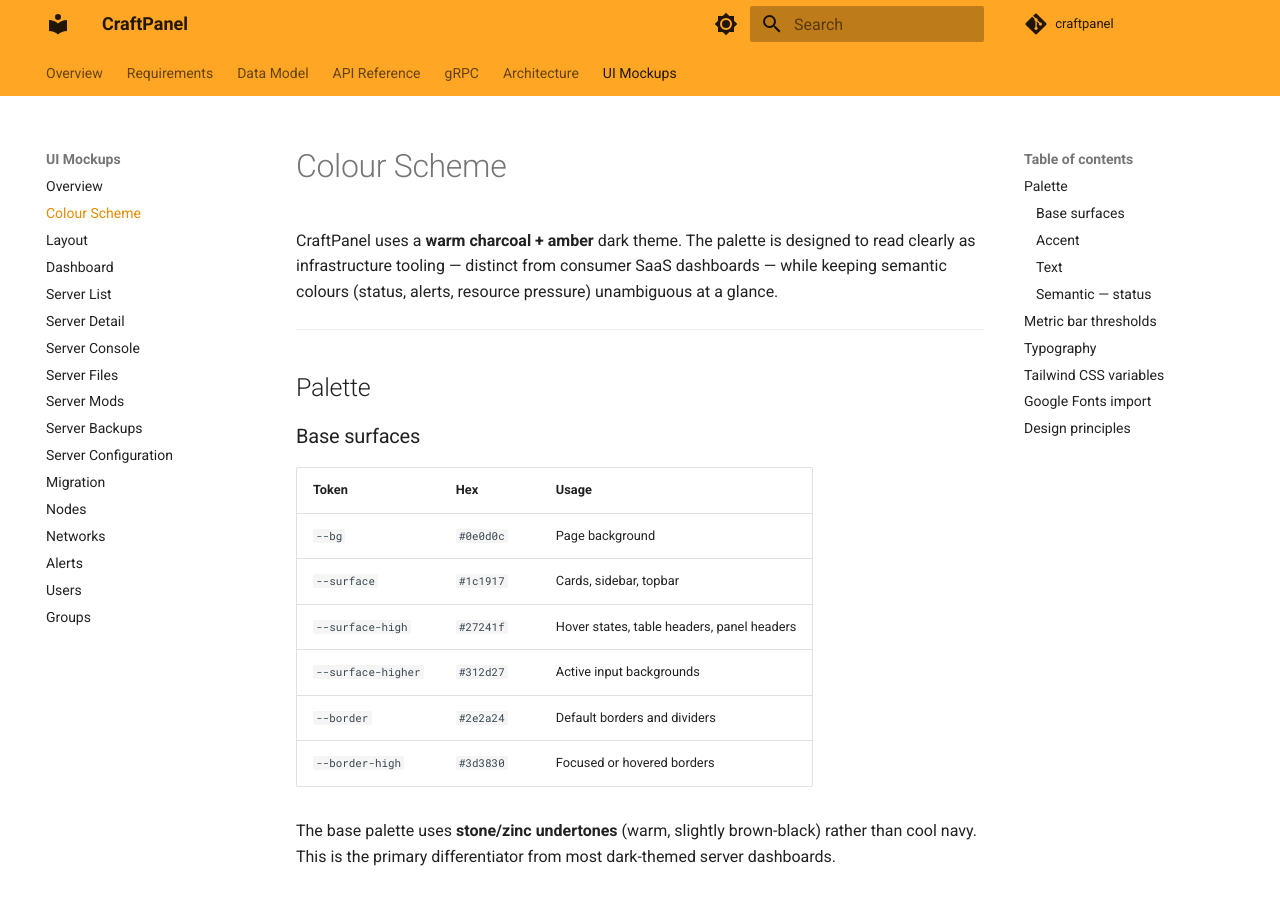
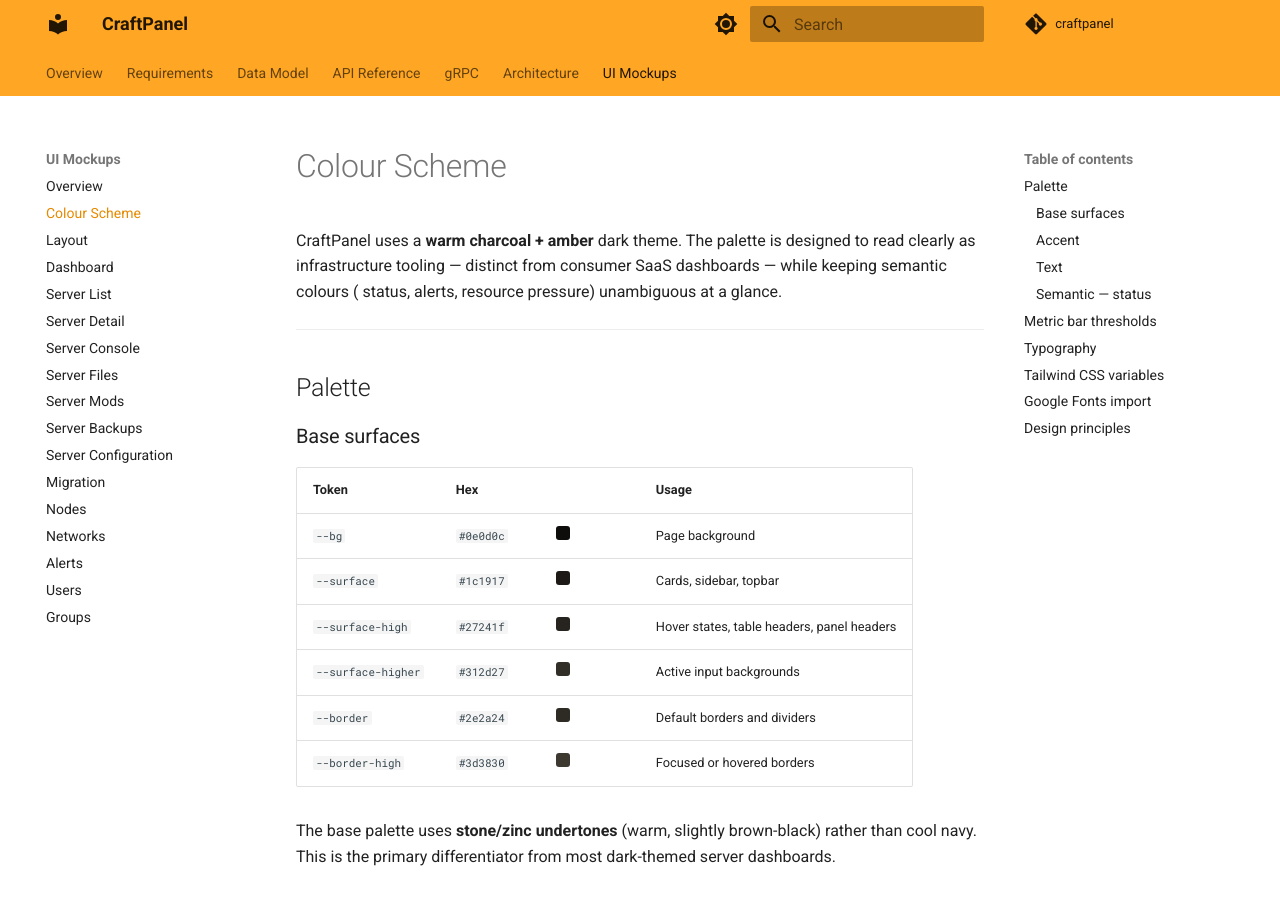
Before and after one commit to nelsongraca/craftpanel, an MkDocs documentation site: the page built from docs/screens/colour-scheme.md, in a window 1280 px wide and 900 px high. Built offline with MkDocs 1.6.1 and Material for MkDocs 9.7.7, drawn with Linux system fonts in a browser that asks for light colours; comment, search, counter and statistics services are not loaded; some of the changed lines change nothing that is shown.

Commit message:
add colour swatches

````diff
--- /dev/null
+++ b/docs/custom/js.js
@@ -0,0 +1,14 @@
+class ColorSwatch extends HTMLElement {
+  connectedCallback() {
+    // You can even grab an attribute like 'hex'
+    const hex = this.getAttribute('hex');
+    this.style.backgroundColor = hex;
+    this.style.display = 'inline-block';
+    this.style.width = '14px';
+    this.style.height = '14px';
+    this.style.borderRadius = '3px';
+  }
+}
+
+// Register the custom element
+customElements.define('swat-ch', ColorSwatch);
--- a/docs/screens/colour-scheme.md
+++ b/docs/screens/colour-scheme.md
@@ -1,6 +1,7 @@
 # Colour Scheme
 
-CraftPanel uses a **warm charcoal + amber** dark theme. The palette is designed to read clearly as infrastructure tooling — distinct from consumer SaaS dashboards — while keeping semantic colours (status, alerts, resource pressure) unambiguous at a glance.
+CraftPanel uses a **warm charcoal + amber** dark theme. The palette is designed to read clearly as infrastructure tooling — distinct from consumer SaaS dashboards — while keeping semantic colours (
+status, alerts, resource pressure) unambiguous at a glance.
 
 ---
 
@@ -8,51 +9,51 @@
 
 ### Base surfaces
 
-| Token | Hex | Usage |
-|---|---|---|
-| `--bg` | `#0e0d0c` | Page background |
-| `--surface` | `#1c1917` | Cards, sidebar, topbar |
-| `--surface-high` | `#27241f` | Hover states, table headers, panel headers |
-| `--surface-higher` | `#312d27` | Active input backgrounds |
-| `--border` | `#2e2a24` | Default borders and dividers |
-| `--border-high` | `#3d3830` | Focused or hovered borders |
+| Token              | Hex       |                                   | Usage                                      |
+|--------------------|-----------|-----------------------------------|--------------------------------------------|
+| `--bg`             | `#0e0d0c` | <swat-ch hex="#0e0d0c"></swat-ch> | Page background                            |
+| `--surface`        | `#1c1917` | <swat-ch hex="#1c1917"></swat-ch> | Cards, sidebar, topbar                     |
+| `--surface-high`   | `#27241f` | <swat-ch hex="#27241f"></swat-ch> | Hover states, table headers, panel headers |
+| `--surface-higher` | `#312d27` | <swat-ch hex="#312d27"></swat-ch> | Active input backgrounds                   |
+| `--border`         | `#2e2a24` | <swat-ch hex="#2e2a24"></swat-ch> | Default borders and dividers               |
+| `--border-high`    | `#3d3830` | <swat-ch hex="#3d3830"></swat-ch> | Focused or hovered borders                 |
 
 The base palette uses **stone/zinc undertones** (warm, slightly brown-black) rather than cool navy. This is the primary differentiator from most dark-themed server dashboards.
 
 ### Accent
 
-| Token | Hex | Usage |
-|---|---|---|
-| `--accent` | `#d97706` | Primary buttons, active nav, normal-range metric bars |
-| `--accent-bright` | `#f59e0b` | Button hover, highlights |
-| `--accent-subtle` | `rgba(217,119,6,0.07)` | Active nav background tint |
-| `--accent-glow` | `rgba(217,119,6,0.15)` | Button focus glow |
+| Token             | Hex                    |                                                | Usage                                                 |
+|-------------------|------------------------|:-----------------------------------------------|-------------------------------------------------------|
+| `--accent`        | `#d97706`              | <swat-ch hex="#d97706"></swat-ch>              | Primary buttons, active nav, normal-range metric bars |
+| `--accent-bright` | `#f59e0b`              | <swat-ch hex="#f59e0b"></swat-ch>              | Button hover, highlights                              |
+| `--accent-subtle` | `rgba(217,119,6,0.07)` | <swat-ch hex="rgba(217,119,6,0.07)"></swat-ch> | Active nav background tint                            |
+| `--accent-glow`   | `rgba(217,119,6,0.15)` | <swat-ch hex="rgba(217,119,6,0.15)"></swat-ch> | Button focus glow                                     |
 
 Amber is used sparingly — active state, primary action, and metric bars within normal range. It should never appear as a background fill on large areas.
 
 ### Text
 
-| Token | Hex | Usage |
-|---|---|---|
-| `--text-primary` | `#f5f0e8` | Headings, server names, values |
-| `--text-dim` | `#a89880` | Body text, secondary labels |
-| `--text-muted` | `#665e52` | Metadata, timestamps, column headers |
+| Token            | Hex       |                                   | Usage                                |
+|------------------|-----------|:----------------------------------|--------------------------------------|
+| `--text-primary` | `#f5f0e8` | <swat-ch hex="#f5f0e8"></swat-ch> | Headings, server names, values       |
+| `--text-dim`     | `#a89880` | <swat-ch hex="#a89880"></swat-ch> | Body text, secondary labels          |
+| `--text-muted`   | `#665e52` | <swat-ch hex="#665e52"></swat-ch> | Metadata, timestamps, column headers |
 
 Text uses warm off-white rather than pure white, which complements the warm surface tones and reduces eye strain on long admin sessions.
 
 ### Semantic — status
 
-| Token | Hex | Usage |
-|---|---|---|
-| `--healthy` | `#4ade80` | HEALTHY badge, active node dot |
-| `--healthy-bg` | `rgba(74,222,128,0.08)` | HEALTHY badge background |
-| `--healthy-border` | `rgba(74,222,128,0.18)` | HEALTHY badge border |
-| `--error` | `#f87171` | UNHEALTHY badge, alert bar, critical chip |
-| `--error-bg` | `rgba(248,113,113,0.08)` | UNHEALTHY badge background |
-| `--error-border` | `rgba(248,113,113,0.2)` | UNHEALTHY badge border |
-| `--warning` | `#fbbf24` | Warning alerts, metric bars above 65% |
-| `--warning-bg` | `rgba(251,191,36,0.08)` | Warning badge background |
-| `--warning-border` | `rgba(251,191,36,0.2)` | Warning badge border |
+| Token              | Hex                      |   | Usage                                     |
+|--------------------|--------------------------|:--|-------------------------------------------|
+| `--healthy`        | `#4ade80`                | <swat-ch hex="#4ade80"></swat-ch>  | HEALTHY badge, active node dot            |
+| `--healthy-bg`     | `rgba(74,222,128,0.08)`  | <swat-ch hex="rgba(74,222,128,0.08)"></swat-ch>  | HEALTHY badge background                  |
+| `--healthy-border` | `rgba(74,222,128,0.18)`  | <swat-ch hex="rgba(74,222,128,0.18)"></swat-ch>  | HEALTHY badge border                      |
+| `--error`          | `#f87171`                | <swat-ch hex="#f87171"></swat-ch>  | UNHEALTHY badge, alert bar, critical chip |
+| `--error-bg`       | `rgba(248,113,113,0.08)` | <swat-ch hex="rgba(248,113,113,0.08)"></swat-ch>  | UNHEALTHY badge background                |
+| `--error-border`   | `rgba(248,113,113,0.2)`  | <swat-ch hex="rgba(248,113,113,0.2)"></swat-ch>  | UNHEALTHY badge border                    |
+| `--warning`        | `#fbbf24`                | <swat-ch hex="#fbbf24"></swat-ch>  | Warning alerts, metric bars above 65%     |
+| `--warning-bg`     | `rgba(251,191,36,0.08)`  | <swat-ch hex="rgba(251,191,36,0.08)"></swat-ch>  | Warning badge background                  |
+| `--warning-border` | `rgba(251,191,36,0.2)`   | <swat-ch hex="rgba(251,191,36,0.2)"></swat-ch>  | Warning badge border                      |
 
 Semantic colours intentionally diverge from the amber accent — amber is brand, yellow/green/red are status. They must never be confused.
 
@@ -62,11 +63,11 @@
 
 Resource metric bars (CPU, RAM, disk) change colour based on the current value:
 
-| Range | Colour | Token |
-|---|---|---|
-| 0 – 65% | Amber | `--accent` `#d97706` |
-| 66 – 85% | Yellow | `--warning` `#fbbf24` |
-| 86 – 100% | Red | `--error` `#f87171` |
+| Range     | Colour | Token                 |
+|-----------|--------|-----------------------|
+| 0 – 65%   | Amber  | `--accent` `#d97706`  |
+| 66 – 85%  | Yellow | `--warning` `#fbbf24` |
+| 86 – 100% | Red    | `--error` `#f87171`   |
 
 This makes node pressure immediately readable without needing to read the percentage label.
 
@@ -74,13 +75,14 @@
 
 ## Typography
 
-| Role | Family | Weight | Notes |
-|---|---|---|---|
-| Headings, nav, badges | Barlow Condensed | 700–800 | Uppercase, letter-spaced for labels |
-| Body text | Barlow | 400–600 | Used for descriptions and prose |
-| Data values, hostnames, timestamps, code | JetBrains Mono | 400–600 | All tabular data, metric values, IPs |
+| Role                                     | Family           | Weight  | Notes                                |
+|------------------------------------------|------------------|---------|--------------------------------------|
+| Headings, nav, badges                    | Barlow Condensed | 700–800 | Uppercase, letter-spaced for labels  |
+| Body text                                | Barlow           | 400–600 | Used for descriptions and prose      |
+| Data values, hostnames, timestamps, code | JetBrains Mono   | 400–600 | All tabular data, metric values, IPs |
 
-Barlow Condensed's tall, narrow letterforms suit the density of an admin dashboard. JetBrains Mono is used for anything that benefits from fixed-width alignment — player counts, port numbers, cron expressions, API paths.
+Barlow Condensed's tall, narrow letterforms suit the density of an admin dashboard. JetBrains Mono is used for anything that benefits from fixed-width alignment — player counts, port numbers, cron
+expressions, API paths.
 
 ---
 
@@ -90,62 +92,62 @@
 
 ```css
 :root {
-  --bg:              #0e0d0c;
-  --surface:         #1c1917;
-  --surface-high:    #27241f;
-  --surface-higher:  #312d27;
-  --border:          #2e2a24;
-  --border-high:     #3d3830;
+    --bg: #0e0d0c;
+    --surface: #1c1917;
+    --surface-high: #27241f;
+    --surface-higher: #312d27;
+    --border: #2e2a24;
+    --border-high: #3d3830;
 
-  --accent:          #d97706;
-  --accent-bright:   #f59e0b;
-  --accent-subtle:   rgba(217, 119, 6, 0.07);
-  --accent-glow:     rgba(217, 119, 6, 0.15);
+    --accent: #d97706;
+    --accent-bright: #f59e0b;
+    --accent-subtle: rgba(217, 119, 6, 0.07);
+    --accent-glow: rgba(217, 119, 6, 0.15);
 
-  --text-primary:    #f5f0e8;
-  --text-dim:        #a89880;
-  --text-muted:      #665e52;
+    --text-primary: #f5f0e8;
+    --text-dim: #a89880;
+    --text-muted: #665e52;
 
-  --healthy:         #4ade80;
-  --healthy-bg:      rgba(74, 222, 128, 0.08);
-  --healthy-border:  rgba(74, 222, 128, 0.18);
+    --healthy: #4ade80;
+    --healthy-bg: rgba(74, 222, 128, 0.08);
+    --healthy-border: rgba(74, 222, 128, 0.18);
 
-  --error:           #f87171;
-  --error-bg:        rgba(248, 113, 113, 0.08);
-  --error-border:    rgba(248, 113, 113, 0.2);
+    --error: #f87171;
+    --error-bg: rgba(248, 113, 113, 0.08);
+    --error-border: rgba(248, 113, 113, 0.2);
 
-  --warning:         #fbbf24;
-  --warning-bg:      rgba(251, 191, 36, 0.08);
-  --warning-border:  rgba(251, 191, 36, 0.2);
+    --warning: #fbbf24;
+    --warning-bg: rgba(251, 191, 36, 0.08);
+    --warning-border: rgba(251, 191, 36, 0.2);
 }
 ```
 
 ```js
 // tailwind.config.js
 module.exports = {
-  theme: {
-    extend: {
-      colors: {
-        bg:             'var(--bg)',
-        surface:        'var(--surface)',
-        'surface-high': 'var(--surface-high)',
-        border:         'var(--border)',
-        accent:         'var(--accent)',
-        'accent-bright':'var(--accent-bright)',
-        'text-primary': 'var(--text-primary)',
-        'text-dim':     'var(--text-dim)',
-        'text-muted':   'var(--text-muted)',
-        healthy:        'var(--healthy)',
-        error:          'var(--error)',
-        warning:        'var(--warning)',
-      },
-      fontFamily: {
-        condensed: ['"Barlow Condensed"', 'sans-serif'],
-        sans:      ['Barlow', 'sans-serif'],
-        mono:      ['"JetBrains Mono"', 'monospace'],
-      },
+    theme: {
+        extend: {
+            colors: {
+                bg: 'var(--bg)',
+                surface: 'var(--surface)',
+                'surface-high': 'var(--surface-high)',
+                border: 'var(--border)',
+                accent: 'var(--accent)',
+                'accent-bright': 'var(--accent-bright)',
+                'text-primary': 'var(--text-primary)',
+                'text-dim': 'var(--text-dim)',
+                'text-muted': 'var(--text-muted)',
+                healthy: 'var(--healthy)',
+                error: 'var(--error)',
+                warning: 'var(--warning)',
+            },
+            fontFamily: {
+                condensed: ['"Barlow Condensed"', 'sans-serif'],
+                sans: ['Barlow', 'sans-serif'],
+                mono: ['"JetBrains Mono"', 'monospace'],
+            },
+        },
     },
-  },
 }
 ```
 
@@ -160,24 +162,24 @@
 Or in `_app.tsx` / `layout.tsx` via `next/font/google`:
 
 ```ts
-import { Barlow, Barlow_Condensed, JetBrains_Mono } from 'next/font/google'
+import {Barlow, Barlow_Condensed, JetBrains_Mono} from 'next/font/google'
 
 export const barlow = Barlow({
-  subsets: ['latin'],
-  weight: ['400', '500', '600'],
-  variable: '--font-sans',
+    subsets: ['latin'],
+    weight: ['400', '500', '600'],
+    variable: '--font-sans',
 })
 
 export const barlowCondensed = Barlow_Condensed({
-  subsets: ['latin'],
-  weight: ['400', '500', '600', '700', '800'],
-  variable: '--font-condensed',
+    subsets: ['latin'],
+    weight: ['400', '500', '600', '700', '800'],
+    variable: '--font-condensed',
 })
 
 export const jetbrainsMono = JetBrains_Mono({
-  subsets: ['latin'],
-  weight: ['400', '500', '600'],
-  variable: '--font-mono',
+    subsets: ['latin'],
+    weight: ['400', '500', '600'],
+    variable: '--font-mono',
 })
 ```
 
@@ -185,10 +187,14 @@
 
 ## Design principles
 
-**Amber is brand, not status.** Never use amber to mean "warning" — that role belongs to `--warning` (`#fbbf24`). Amber appears on interactive elements (buttons, active states, metric bars within normal range).
+**Amber is brand, not status.** Never use amber to mean "warning" — that role belongs to `--warning` (`#fbbf24`). Amber appears on interactive elements (buttons, active states, metric bars within
+normal range).
 
-**Density over decoration.** Admin dashboards are used for extended periods under pressure. Avoid decorative gradients, glows, or animations outside of status indicators and micro-interactions. Every visual element should carry information.
+**Density over decoration.** Admin dashboards are used for extended periods under pressure. Avoid decorative gradients, glows, or animations outside of status indicators and micro-interactions. Every
+visual element should carry information.
 
-**Warm surfaces, cool text.** The off-white primary text (`#f5f0e8`) sits cleanly on the warm dark backgrounds without the harshness of pure white. Muted text (`#665e52`) uses the same warm undertone — metadata recedes naturally without requiring opacity tricks.
+**Warm surfaces, cool text.** The off-white primary text (`#f5f0e8`) sits cleanly on the warm dark backgrounds without the harshness of pure white. Muted text (`#665e52`) uses the same warm
+undertone — metadata recedes naturally without requiring opacity tricks.
 
-**Monospace for all data.** Anything that a user needs to scan vertically — counts, percentages, IPs, ports, timestamps — uses JetBrains Mono. This ensures column alignment in tables and makes numerical differences immediately legible.
+**Monospace for all data.** Anything that a user needs to scan vertically — counts, percentages, IPs, ports, timestamps — uses JetBrains Mono. This ensures column alignment in tables and makes
+numerical differences immediately legible.
--- a/mkdocs.yml
+++ b/mkdocs.yml
@@ -41,6 +41,9 @@
   - tables
   - toc:
       permalink: true
+
+extra_javascript:
+  - custom/js.js
 
 nav:
   - Overview: index.md
````
